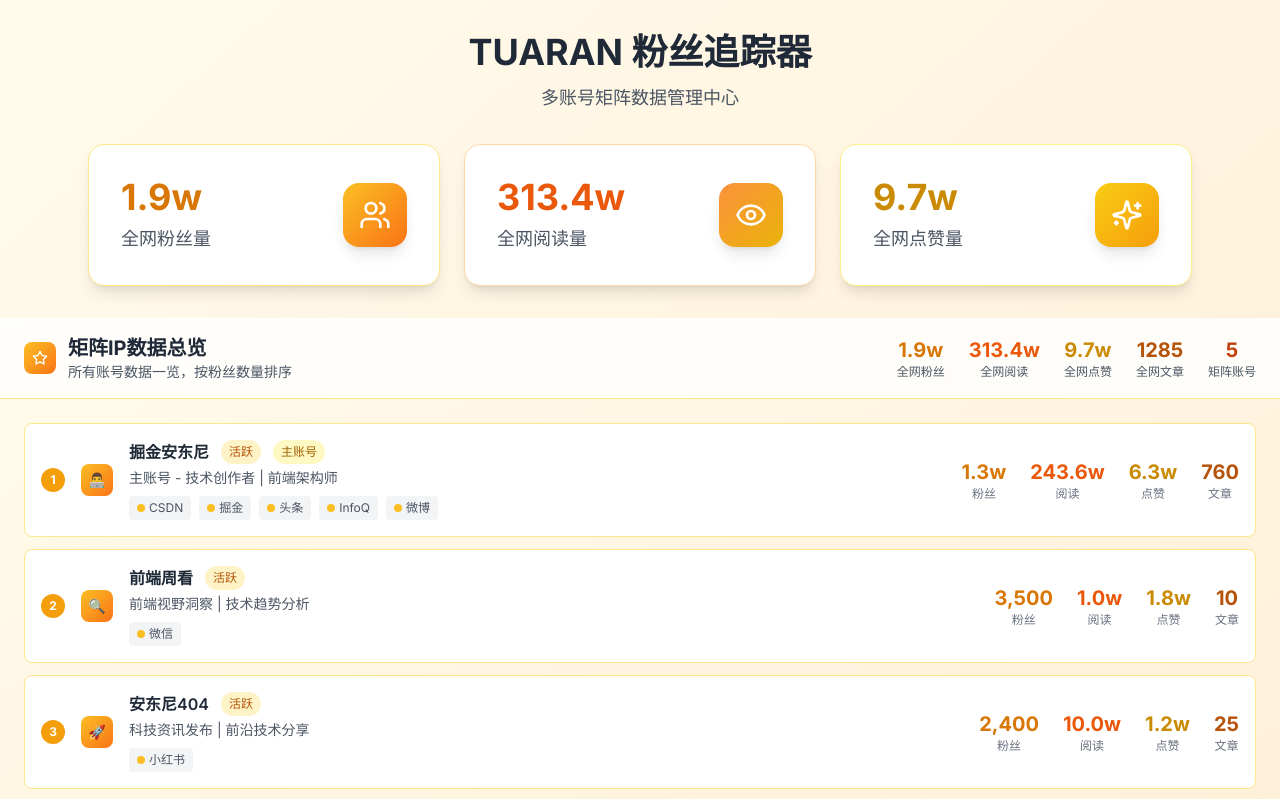
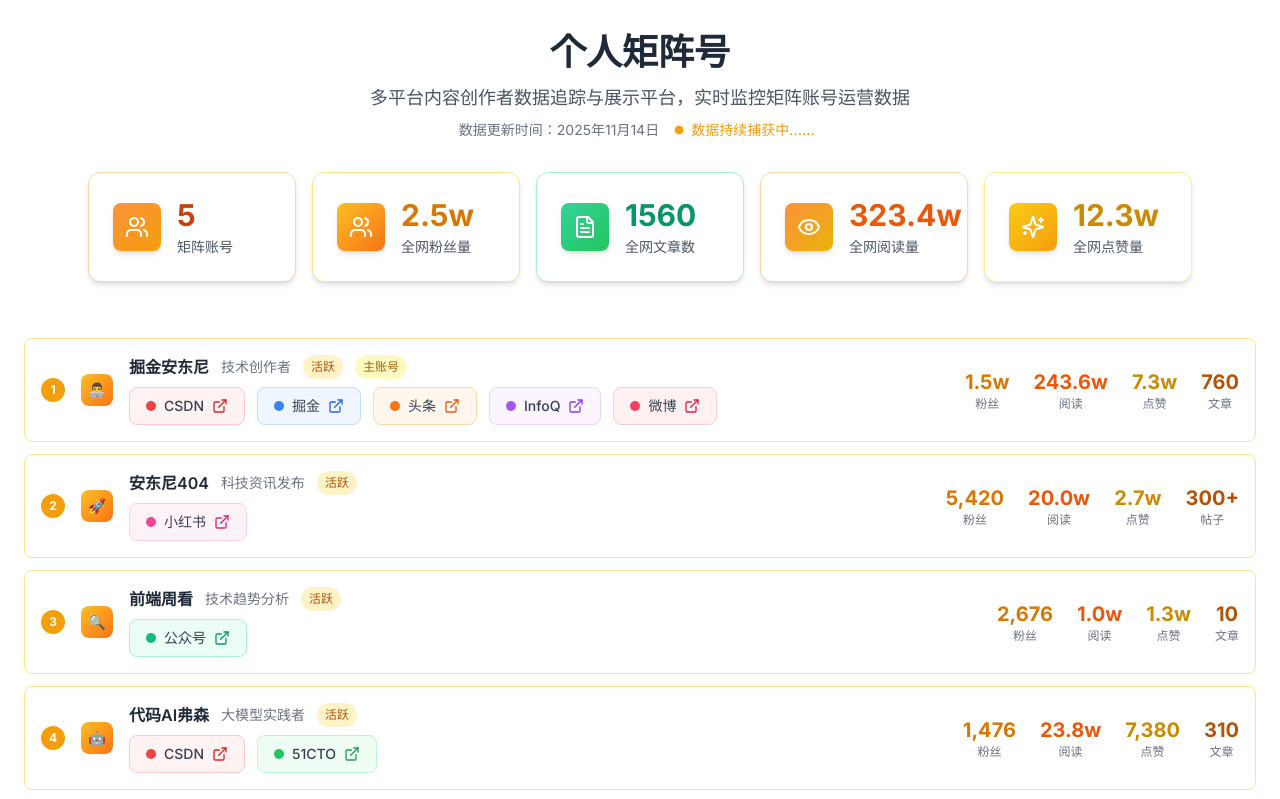
Before and after one commit to TUARAN/csdn-fans-tracker, a Vue app: page / in a window 1280 px wide. Shown: the top 799 px of the page. Built offline with nearby package versions, Linux system fonts and the light colour scheme.

Commit message:
更新账号描述和UI样式：添加平台链接、优化标签样式、修改背景色为白色

```diff
--- a/src/App.vue
+++ b/src/App.vue
@@ -1,7 +1,7 @@
 <script setup lang="ts">
 import { useFansStore } from '@/stores/fans'
 import { computed, ref, watch, onMounted } from 'vue'
-import { Users, Eye, Sparkles, Zap } from 'lucide-vue-next'
+import { Users, Eye, Sparkles, Zap, FileText } from 'lucide-vue-next'
 
 const fansStore = useFansStore()
 
@@ -33,9 +33,11 @@ const formatNumber = (num: number): string => {
 const animatedFans = ref(0)
 const animatedReads = ref(0)
 const animatedLikes = ref(0)
+const animatedArticles = ref(0)
 const animatedFansDisplay = computed(() => formatNumber(animatedFans.value))
 const animatedReadsDisplay = computed(() => formatNumber(animatedReads.value))
 const animatedLikesDisplay = computed(() => formatNumber(animatedLikes.value))
+const animatedArticlesDisplay = computed(() => animatedArticles.value)
 
 const easeOutCubic = (t: number) => 1 - Math.pow(1 - t, 3)
 
@@ -53,77 +55,139 @@ function animateTo(target: number, outRef: { value: number }, duration = 1200) {
   requestAnimationFrame(tick)
 }
 
+// 省略号动画
+const dotsCount = ref(1)
+const dotsDirection = ref(1) // 1: 增加, -1: 减少
+
 onMounted(() => {
   animateTo(globalStats.value.totalFans, animatedFans)
   animateTo(globalStats.value.totalReads, animatedReads)
   animateTo(globalStats.value.totalLikes, animatedLikes)
+  animateTo(globalStats.value.totalArticles, animatedArticles)
+
+  // 省略号动画
+  setInterval(() => {
+    dotsCount.value += dotsDirection.value
+    if (dotsCount.value >= 6) {
+      dotsDirection.value = -1
+    } else if (dotsCount.value <= 1) {
+      dotsDirection.value = 1
+    }
+  }, 200) // 每200ms更新一次
 })
 
 watch(globalStats, (val) => {
   animateTo(val.totalFans, animatedFans)
   animateTo(val.totalReads, animatedReads)
   animateTo(val.totalLikes, animatedLikes)
+  animateTo(val.totalArticles, animatedArticles)
 })
+
+const dotsDisplay = computed(() => '.'.repeat(dotsCount.value))
 </script>
 
 <template>
-  <div id="app" class="min-h-screen bg-gradient-to-br from-amber-50 to-orange-100">
+  <div id="app" class="min-h-screen bg-white">
     <!-- 主内容区域 -->
     <div class="min-h-screen">
         <!-- 极简Banner区域 -->
         <div class="relative overflow-hidden">
           <div class="relative z-10 max-w-6xl mx-auto px-6 py-8">
-            <!-- 主标题 -->
-            <div class="text-center space-y-3 mb-8">
-              <h1 class="text-4xl font-bold text-gray-800">
-                TUARAN 粉丝追踪器
+            <!-- 标题和介绍 -->
+            <div class="text-center mb-8">
+              <h1 class="text-4xl font-bold text-gray-800 mb-3">
+                个人矩阵号
               </h1>
-              <p class="text-lg text-gray-600">多账号矩阵数据管理中心</p>
+              <p class="text-lg text-gray-600 mb-2">
+                多平台内容创作者数据追踪与展示平台，实时监控矩阵账号运营数据
+              </p>
+              <div class="flex items-center justify-center space-x-4 text-sm text-gray-500">
+                <span>数据更新时间：2025年11月14日</span>
+                <span class="flex items-center space-x-2">
+                  <span class="relative flex items-center">
+                    <span class="absolute w-2 h-2 bg-amber-500 rounded-full animate-ping"></span>
+                    <span class="relative w-2 h-2 bg-amber-500 rounded-full animate-data-capturing"></span>
+                  </span>
+                  <span class="animate-text-glow font-medium">
+                    <span class="inline-block">数据持续捕获中</span><span class="inline-block w-8 text-left">{{ dotsDisplay }}</span>
+                  </span>
+                </span>
+              </div>
             </div>
 
             <!-- 主要统计卡片 -->
-            <div class="grid grid-cols-1 md:grid-cols-3 gap-6">
+            <div class="grid grid-cols-1 md:grid-cols-5 gap-4">
+              <!-- 矩阵账号 -->
+              <div class="bg-white rounded-xl p-6 border border-orange-200 shadow-md hover:shadow-lg transition-all duration-300">
+                <div class="flex items-center space-x-4">
+                  <div class="w-12 h-12 bg-gradient-to-br from-orange-400 to-amber-500 rounded-lg flex items-center justify-center shadow-md flex-shrink-0">
+                    <Users class="w-6 h-6 text-white" />
+                  </div>
+                  <div class="flex-1">
+                    <div class="text-3xl font-bold text-orange-700 mb-1">
+                      {{ globalStats.totalAccounts }}
+                    </div>
+                    <div class="text-gray-600 text-sm font-medium">矩阵账号</div>
+                  </div>
+                </div>
+              </div>
+
               <!-- 全网粉丝量 -->
-              <div class="bg-white rounded-2xl p-8 border border-amber-200 shadow-lg hover:shadow-xl transition-all duration-300">
-                <div class="flex items-center justify-between">
-                  <div>
-                    <div class="text-4xl font-bold text-amber-600 mb-2">
+              <div class="bg-white rounded-xl p-6 border border-amber-200 shadow-md hover:shadow-lg transition-all duration-300">
+                <div class="flex items-center space-x-4">
+                  <div class="w-12 h-12 bg-gradient-to-br from-amber-400 to-orange-500 rounded-lg flex items-center justify-center shadow-md flex-shrink-0">
+                    <Users class="w-6 h-6 text-white" />
+                  </div>
+                  <div class="flex-1">
+                    <div class="text-3xl font-bold text-amber-600 mb-1">
                       {{ animatedFansDisplay }}
                     </div>
-                    <div class="text-gray-600 text-lg font-medium">全网粉丝量</div>
+                    <div class="text-gray-600 text-sm font-medium">全网粉丝量</div>
                   </div>
-                  <div class="w-16 h-16 bg-gradient-to-br from-amber-400 to-orange-500 rounded-2xl flex items-center justify-center shadow-lg">
-                    <Users class="w-8 h-8 text-white" />
+                </div>
+              </div>
+
+              <!-- 全网文章数 -->
+              <div class="bg-white rounded-xl p-6 border border-emerald-200 shadow-md hover:shadow-lg transition-all duration-300">
+                <div class="flex items-center space-x-4">
+                  <div class="w-12 h-12 bg-gradient-to-br from-emerald-400 to-green-500 rounded-lg flex items-center justify-center shadow-md flex-shrink-0">
+                    <FileText class="w-6 h-6 text-white" />
+                  </div>
+                  <div class="flex-1">
+                    <div class="text-3xl font-bold text-emerald-600 mb-1">
+                      {{ animatedArticlesDisplay }}
+                    </div>
+                    <div class="text-gray-600 text-sm font-medium">全网文章数</div>
                   </div>
                 </div>
               </div>
 
               <!-- 全网阅读量 -->
-              <div class="bg-white rounded-2xl p-8 border border-orange-200 shadow-lg hover:shadow-xl transition-all duration-300">
-                <div class="flex items-center justify-between">
-                  <div>
-                    <div class="text-4xl font-bold text-orange-600 mb-2">
+              <div class="bg-white rounded-xl p-6 border border-orange-200 shadow-md hover:shadow-lg transition-all duration-300">
+                <div class="flex items-center space-x-4">
+                  <div class="w-12 h-12 bg-gradient-to-br from-orange-400 to-yellow-500 rounded-lg flex items-center justify-center shadow-md flex-shrink-0">
+                    <Eye class="w-6 h-6 text-white" />
+                  </div>
+                  <div class="flex-1">
+                    <div class="text-3xl font-bold text-orange-600 mb-1">
                       {{ animatedReadsDisplay }}
                     </div>
-                    <div class="text-gray-600 text-lg font-medium">全网阅读量</div>
-                  </div>
-                  <div class="w-16 h-16 bg-gradient-to-br from-orange-400 to-yellow-500 rounded-2xl flex items-center justify-center shadow-lg">
-                    <Eye class="w-8 h-8 text-white" />
+                    <div class="text-gray-600 text-sm font-medium">全网阅读量</div>
                   </div>
                 </div>
               </div>
 
               <!-- 全网点赞量 -->
-              <div class="bg-white rounded-2xl p-8 border border-yellow-200 shadow-lg hover:shadow-xl transition-all duration-300">
-                <div class="flex items-center justify-between">
-                  <div>
-                    <div class="text-4xl font-bold text-yellow-600 mb-2">
+              <div class="bg-white rounded-xl p-6 border border-yellow-200 shadow-md hover:shadow-lg transition-all duration-300">
+                <div class="flex items-center space-x-4">
+                  <div class="w-12 h-12 bg-gradient-to-br from-yellow-400 to-amber-500 rounded-lg flex items-center justify-center shadow-md flex-shrink-0">
+                    <Sparkles class="w-6 h-6 text-white" />
+                  </div>
+                  <div class="flex-1">
+                    <div class="text-3xl font-bold text-yellow-600 mb-1">
                       {{ animatedLikesDisplay }}
                     </div>
-                    <div class="text-gray-600 text-lg font-medium">全网点赞量</div>
-                  </div>
-                  <div class="w-16 h-16 bg-gradient-to-br from-yellow-400 to-amber-500 rounded-2xl flex items-center justify-center shadow-lg">
-                    <Sparkles class="w-8 h-8 text-white" />
+                    <div class="text-gray-600 text-sm font-medium">全网点赞量</div>
                   </div>
                 </div>
               </div>
@@ -156,4 +220,33 @@ watch(globalStats, (val) => {
 ::-webkit-scrollbar-thumb:hover {
   background: #d97706;
 }
+
+/* 数据捕获中动画 */
+@keyframes dataCapturing {
+  0%, 100% {
+    opacity: 1;
+    transform: scale(1);
+  }
+  50% {
+    opacity: 0.6;
+    transform: scale(1.1);
+  }
+}
+
+@keyframes textGlow {
+  0%, 100% {
+    color: #6b7280;
+  }
+  50% {
+    color: #f59e0b;
+  }
+}
+
+.animate-data-capturing {
+  animation: dataCapturing 2s ease-in-out infinite;
+}
+
+.animate-text-glow {
+  animation: textGlow 2s ease-in-out infinite;
+}
 </style>
--- a/src/stores/fans.ts
+++ b/src/stores/fans.ts
@@ -26,13 +26,72 @@ export const useFansStore = defineStore('fans', () => {
   // 当前选中的账号（用于UI显示）
   const currentSelectedAccount = ref('掘金安东尼')
 
+  // 账号平台URL配置
+  const accountPlatformUrls: Record<string, Record<CommunityType, string>> = {
+    anthony: {
+      csdn: 'https://blog.csdn.net/Anthony1453?type=blog',
+      juejin: 'https://juejin.cn/user/1521379823340792/posts',
+      toutiao: 'https://www.toutiao.com/c/user/token/Ciy_3Xnf5OtbAIX8pIaZVxspEC60LMw-GqxUB8kRisVVwRhp3GZbqAbl0DaE4xpJCjwAAAAAAAAAAAAAT7ahdbcOy6ALK-zEuS3NsgvBPLfSC0Yeivfw9bZsx6yrvaVsp9gLvfXCLH-u4tQ55TAQ7MSBDhjDxYPqBCIBA3jZzf4=/?tab=article&wid=1763131759056',
+      zhihu: '',
+      _51cto: '',
+      wechat: '',
+      weibo: 'https://weibo.com/u/7962821975',
+      infoq: 'https://www.infoq.cn/profile/101F0D86A30093/publish',
+      xiaohongshu: ''
+    },
+    anthony404: {
+      csdn: '',
+      juejin: '',
+      toutiao: '',
+      zhihu: '',
+      _51cto: '',
+      wechat: '',
+      weibo: '',
+      infoq: '',
+      xiaohongshu: 'https://xhslink.com/m/2EODJWraf3H'
+    },
+    'code-ai-frosen': {
+      csdn: 'https://blog.csdn.net/aifs2025?spm=1000.2115.3001.5343',
+      juejin: '',
+      toutiao: '',
+      zhihu: '',
+      _51cto: 'https://blog.51cto.com/u_13961087',
+      wechat: '',
+      weibo: '',
+      infoq: '',
+      xiaohongshu: ''
+    },
+    'thirty-cube': {
+      csdn: '',
+      juejin: '',
+      toutiao: '',
+      zhihu: 'https://www.zhihu.com/people/tu-tu-tu-tu-tu-25-1',
+      _51cto: '',
+      wechat: '',
+      weibo: '',
+      infoq: '',
+      xiaohongshu: ''
+    },
+    'frontend-weekly': {
+      csdn: '',
+      juejin: '',
+      toutiao: '',
+      zhihu: '',
+      _51cto: '',
+      wechat: 'https://mp.weixin.qq.com/mp/wappoc_appmsgcaptcha?poc_token=HKdDF2mjsbHm9HgijxPOqJvPnDBVxY6m3jJ3vzMF&target_url=https%3A%2F%2Fmp.weixin.qq.com%2Fs%2FCat8izJ1OEDapeZxSixWPQ',
+      weibo: '',
+      infoq: '',
+      xiaohongshu: ''
+    }
+  }
+
   // 矩阵账号数据
   const matrixAccounts = ref<MatrixAccount[]>([
     {
       id: 'anthony',
       name: '安东尼漫长岁月',
       displayName: '掘金安东尼',
-      description: '主账号 - 技术创作者 | 前端架构师',
+      description: '技术创作者',
       avatar: '👨‍💻',
       themeColor: 'orange',
       status: 'active',
@@ -43,7 +102,7 @@ export const useFansStore = defineStore('fans', () => {
       id: 'anthony404',
       name: '安东尼404',
       displayName: '安东尼404',
-      description: '科技资讯发布 | 前沿技术分享',
+      description: '科技资讯发布',
       avatar: '🚀',
       themeColor: 'pink',
       status: 'active',
@@ -54,7 +113,7 @@ export const useFansStore = defineStore('fans', () => {
       id: 'frontend-weekly',
       name: '前端周看',
       displayName: '前端周看',
-      description: '前端视野洞察 | 技术趋势分析',
+      description: '技术趋势分析',
       avatar: '🔍',
       themeColor: 'green',
       status: 'active',
@@ -65,7 +124,7 @@ export const useFansStore = defineStore('fans', () => {
       id: 'code-ai-frosen',
       name: '代码AI弗森',
       displayName: '代码AI弗森',
-      description: 'Vibe编程 | 大模型实践者',
+      description: '大模型实践者',
       avatar: '🤖',
       themeColor: 'amber',
       status: 'active',
@@ -145,6 +204,7 @@ export const useFansStore = defineStore('fans', () => {
       const platformData = accountData.filter(data => data.community === platform)
       if (platformData.length > 0) {
         const latest = platformData[platformData.length - 1]
+        const url = accountPlatformUrls[accountId]?.[platform] || undefined
         platformStats[platform] = {
           platform,
           fans: latest.fansCount,
@@ -153,7 +213,8 @@ export const useFansStore = defineStore('fans', () => {
           likes: latest.likeCount,
           weeklyGrowth: platformData.slice(-7).reduce((sum, data) => sum + data.dailyFansGrowth, 0),
           monthlyGrowth: platformData.slice(-30).reduce((sum, data) => sum + data.dailyFansGrowth, 0),
-          level: getLevelByFans(latest.fansCount)
+          level: getLevelByFans(latest.fansCount),
+          url
         }
       }
     })
@@ -396,10 +457,10 @@ export const useFansStore = defineStore('fans', () => {
         date: '2025-08-28',
         accountId: 'anthony',
         community: 'juejin',
-        fansCount: 10871,
+        fansCount: 13000,
         readCount: 2188696,
         articleCount: 536,
-        likeCount: generateLikeCount(10871),
+        likeCount: generateLikeCount(13000),
         dailyFansGrowth: 4,
         dailyReadGrowth: 1486,
         dailyLikeGrowth: 8
@@ -452,10 +513,10 @@ export const useFansStore = defineStore('fans', () => {
         date: today,
         accountId: 'code-ai-frosen',
         community: 'csdn',
-        fansCount: 638,
+        fansCount: 1200,
         readCount: 78249,
         articleCount: 92,
-        likeCount: generateLikeCount(638),
+        likeCount: generateLikeCount(1200),
         dailyFansGrowth: 8,
         dailyReadGrowth: 0,
         dailyLikeGrowth: 3
@@ -465,10 +526,10 @@ export const useFansStore = defineStore('fans', () => {
         date: today,
         accountId: 'code-ai-frosen',
         community: '_51cto',
-        fansCount: 20,
+        fansCount: 276,
         readCount: 160000,
         articleCount: 218,
-        likeCount: generateLikeCount(20),
+        likeCount: generateLikeCount(276),
         dailyFansGrowth: 2,
         dailyReadGrowth: 0,
         dailyLikeGrowth: 1
@@ -499,10 +560,10 @@ export const useFansStore = defineStore('fans', () => {
         date: today,
         accountId: 'frontend-weekly',
         community: 'wechat',
-        fansCount: 3500,
+        fansCount: 2676,
         readCount: 10000,
         articleCount: 10,
-        likeCount: generateLikeCount(3500),
+        likeCount: generateLikeCount(2676),
         dailyFansGrowth: 20,
         dailyReadGrowth: 0,
         dailyLikeGrowth: 8
@@ -516,10 +577,10 @@ export const useFansStore = defineStore('fans', () => {
         date: today,
         accountId: 'anthony404',
         community: 'xiaohongshu',
-        fansCount: 2400,
-        readCount: 100000,
-        articleCount: 25,
-        likeCount: generateLikeCount(2400),
+        fansCount: 5420,
+        readCount: 200000,
+        articleCount: 300,
+        likeCount: generateLikeCount(5420),
         dailyFansGrowth: 30,
         dailyReadGrowth: 0,
         dailyLikeGrowth: 12
--- a/src/views/DashboardView.vue
+++ b/src/views/DashboardView.vue
@@ -3,6 +3,99 @@ import { useFansStore } from '@/stores/fans'
 import { computed, ref, onMounted, watch } from 'vue'
 import { ExternalLink, Users, Eye, FileText, TrendingUp, Sparkles, Star, Heart } from 'lucide-vue-next'
 import type { CommunityType } from '@/types'
+
+// 获取平台URL
+const getPlatformUrl = (account: any, platform: CommunityType): string | undefined => {
+  return account.stats?.platformStats?.[platform]?.url
+}
+
+// 获取平台颜色样式
+const getPlatformColors = (platform: CommunityType) => {
+  const colorMap: Record<CommunityType, { bg: string; hoverBg: string; border: string; hoverBorder: string; dot: string; text: string; icon: string }> = {
+    csdn: {
+      bg: 'bg-red-50',
+      hoverBg: 'hover:bg-red-100',
+      border: 'border-red-200',
+      hoverBorder: 'hover:border-red-300',
+      dot: 'bg-red-500',
+      text: 'text-gray-700',
+      icon: 'text-red-600'
+    },
+    juejin: {
+      bg: 'bg-blue-50',
+      hoverBg: 'hover:bg-blue-100',
+      border: 'border-blue-200',
+      hoverBorder: 'hover:border-blue-300',
+      dot: 'bg-blue-500',
+      text: 'text-gray-700',
+      icon: 'text-blue-600'
+    },
+    toutiao: {
+      bg: 'bg-orange-50',
+      hoverBg: 'hover:bg-orange-100',
+      border: 'border-orange-200',
+      hoverBorder: 'hover:border-orange-300',
+      dot: 'bg-orange-500',
+      text: 'text-gray-700',
+      icon: 'text-orange-600'
+    },
+    zhihu: {
+      bg: 'bg-cyan-50',
+      hoverBg: 'hover:bg-cyan-100',
+      border: 'border-cyan-200',
+      hoverBorder: 'hover:border-cyan-300',
+      dot: 'bg-cyan-500',
+      text: 'text-gray-700',
+      icon: 'text-cyan-600'
+    },
+    _51cto: {
+      bg: 'bg-green-50',
+      hoverBg: 'hover:bg-green-100',
+      border: 'border-green-200',
+      hoverBorder: 'hover:border-green-300',
+      dot: 'bg-green-500',
+      text: 'text-gray-700',
+      icon: 'text-green-600'
+    },
+    wechat: {
+      bg: 'bg-emerald-50',
+      hoverBg: 'hover:bg-emerald-100',
+      border: 'border-emerald-200',
+      hoverBorder: 'hover:border-emerald-300',
+      dot: 'bg-emerald-500',
+      text: 'text-gray-700',
+      icon: 'text-emerald-600'
+    },
+    weibo: {
+      bg: 'bg-rose-50',
+      hoverBg: 'hover:bg-rose-100',
+      border: 'border-rose-200',
+      hoverBorder: 'hover:border-rose-300',
+      dot: 'bg-rose-500',
+      text: 'text-gray-700',
+      icon: 'text-rose-600'
+    },
+    infoq: {
+      bg: 'bg-purple-50',
+      hoverBg: 'hover:bg-purple-100',
+      border: 'border-purple-200',
+      hoverBorder: 'hover:border-purple-300',
+      dot: 'bg-purple-500',
+      text: 'text-gray-700',
+      icon: 'text-purple-600'
+    },
+    xiaohongshu: {
+      bg: 'bg-pink-50',
+      hoverBg: 'hover:bg-pink-100',
+      border: 'border-pink-200',
+      hoverBorder: 'hover:border-pink-300',
+      dot: 'bg-pink-500',
+      text: 'text-gray-700',
+      icon: 'text-pink-600'
+    }
+  }
+  return colorMap[platform] || colorMap.csdn
+}
 
 const fansStore = useFansStore()
 
@@ -83,7 +176,7 @@ const platformConfigs: Record<CommunityType, { name: string; icon: string; color
     gradient: 'from-green-500 to-emerald-500'
   },
   wechat: {
-    name: '微信',
+    name: '公众号',
     icon: '💬',
     color: 'green',
     url: 'https://mp.weixin.qq.com',
@@ -145,61 +238,15 @@ const getGrowthColor = (growth: number): string => {
   if (growth < 0) return 'text-red-500'
   return 'text-gray-400'
 }
+
+// 获取文章/帖子显示文本
+const getArticleLabel = (platforms: CommunityType[]): string => {
+  return platforms.includes('xiaohongshu') ? '帖子' : '文章'
+}
 </script>
 
 <template>
-  <div class="h-screen bg-gradient-to-br from-amber-50 to-orange-100 flex flex-col">
-    <!-- 页面标题 -->
-    <div class="bg-white/80 backdrop-blur-sm border-b border-amber-200 flex-shrink-0">
-      <div class="max-w-7xl mx-auto px-6 py-4">
-        <div class="flex items-center justify-between">
-          <div class="flex items-center space-x-3">
-            <div class="w-8 h-8 bg-gradient-to-br from-amber-400 to-orange-500 rounded-lg flex items-center justify-center">
-              <Star class="w-4 h-4 text-white" />
-            </div>
-            <div>
-              <h1 class="text-xl font-bold text-gray-800">矩阵IP数据总览</h1>
-              <p class="text-gray-600 text-sm">所有账号数据一览，按粉丝数量排序</p>
-            </div>
-          </div>
-
-          <!-- 矩阵IP全览信息 -->
-          <div class="flex items-center space-x-6">
-            <div class="text-center">
-              <div class="text-xl font-bold text-amber-600">
-                {{ formatNumber(animatedGlobalFans) }}
-              </div>
-              <div class="text-gray-600 text-xs">全网粉丝</div>
-            </div>
-            <div class="text-center">
-              <div class="text-xl font-bold text-orange-600">
-                {{ formatNumber(animatedGlobalReads) }}
-              </div>
-              <div class="text-gray-600 text-xs">全网阅读</div>
-            </div>
-            <div class="text-center">
-              <div class="text-xl font-bold text-yellow-600">
-                {{ formatNumber(animatedGlobalLikes) }}
-              </div>
-              <div class="text-gray-600 text-xs">全网点赞</div>
-            </div>
-            <div class="text-center">
-              <div class="text-xl font-bold text-amber-700">
-                {{ animatedGlobalArticles }}
-              </div>
-              <div class="text-gray-600 text-xs">全网文章</div>
-            </div>
-            <div class="text-center">
-              <div class="text-xl font-bold text-orange-700">
-                {{ animatedGlobalAccounts }}
-              </div>
-              <div class="text-gray-600 text-xs">矩阵账号</div>
-            </div>
-          </div>
-        </div>
-      </div>
-    </div>
-
+  <div class="h-screen bg-white flex flex-col">
     <!-- 主要内容 -->
     <div class="flex-1 max-w-7xl mx-auto px-6 py-6 w-full">
       <!-- 账号数据列表 -->
@@ -221,8 +268,9 @@ const getGrowthColor = (growth: number): string => {
             </div>
 
             <div class="flex-1 min-w-0">
-              <div class="flex items-center space-x-3 mb-1">
+              <div class="flex items-center space-x-3 mb-2 flex-wrap">
                 <h3 class="text-base font-semibold text-gray-800">{{ account.displayName }}</h3>
+                <span class="text-gray-500 text-sm">{{ account.description }}</span>
                 <span class="text-xs px-2 py-1 bg-amber-100 text-amber-700 rounded-full">
                   {{ account.status === 'active' ? '活跃' : '暂停' }}
                 </span>
@@ -230,18 +278,35 @@ const getGrowthColor = (growth: number): string => {
                   主账号
                 </span>
               </div>
-              <p class="text-gray-600 text-sm mb-2">{{ account.description }}</p>
 
               <!-- 平台标签 -->
-              <div class="flex flex-wrap gap-2">
-                <div
-                  v-for="platform in account.platforms"
-                  :key="platform"
-                  class="flex items-center space-x-1 px-2 py-1 bg-gray-100 rounded text-xs"
-                >
-                  <div class="w-2 h-2 bg-amber-400 rounded-full"></div>
-                  <span class="text-gray-600 text-xs">{{ platformConfigs[platform]?.name || platform }}</span>
-                </div>
+              <div class="flex flex-wrap gap-3">
+                <template v-for="platform in account.platforms" :key="platform">
+                  <a
+                    v-if="getPlatformUrl(account, platform)"
+                    :href="getPlatformUrl(account, platform)"
+                    target="_blank"
+                    rel="noopener noreferrer"
+                    :class="[
+                      'flex items-center space-x-2 px-4 py-2 border rounded-lg text-sm font-medium transition-all cursor-pointer hover:shadow-md',
+                      getPlatformColors(platform).bg,
+                      getPlatformColors(platform).hoverBg,
+                      getPlatformColors(platform).border,
+                      getPlatformColors(platform).hoverBorder
+                    ]"
+                  >
+                    <div :class="['w-2.5 h-2.5 rounded-full', getPlatformColors(platform).dot]"></div>
+                    <span :class="getPlatformColors(platform).text">{{ platformConfigs[platform]?.name || platform }}</span>
+                    <ExternalLink :class="['w-4 h-4 ml-0.5', getPlatformColors(platform).icon]" />
+                  </a>
+                  <div
+                    v-else
+                    class="flex items-center space-x-2 px-4 py-2 bg-gray-50 border border-gray-200 rounded-lg text-sm font-medium cursor-default"
+                  >
+                    <div class="w-2.5 h-2.5 bg-gray-400 rounded-full"></div>
+                    <span class="text-gray-600">{{ platformConfigs[platform]?.name || platform }}</span>
+                  </div>
+                </template>
               </div>
             </div>
 
@@ -271,12 +336,12 @@ const getGrowthColor = (growth: number): string => {
                 <div class="text-gray-500 text-xs">点赞</div>
               </div>
 
-              <!-- 文章数 -->
+              <!-- 文章数/帖子数 -->
               <div class="text-center">
                 <div class="text-xl font-bold text-amber-700">
-                  {{ account.stats.totalArticles }}
+                  {{ account.stats.totalArticles }}{{ account.platforms.includes('xiaohongshu') ? '+' : '' }}
                 </div>
-                <div class="text-gray-500 text-xs">文章</div>
+                <div class="text-gray-500 text-xs">{{ getArticleLabel(account.platforms) }}</div>
               </div>
             </div>
           </div>
```
